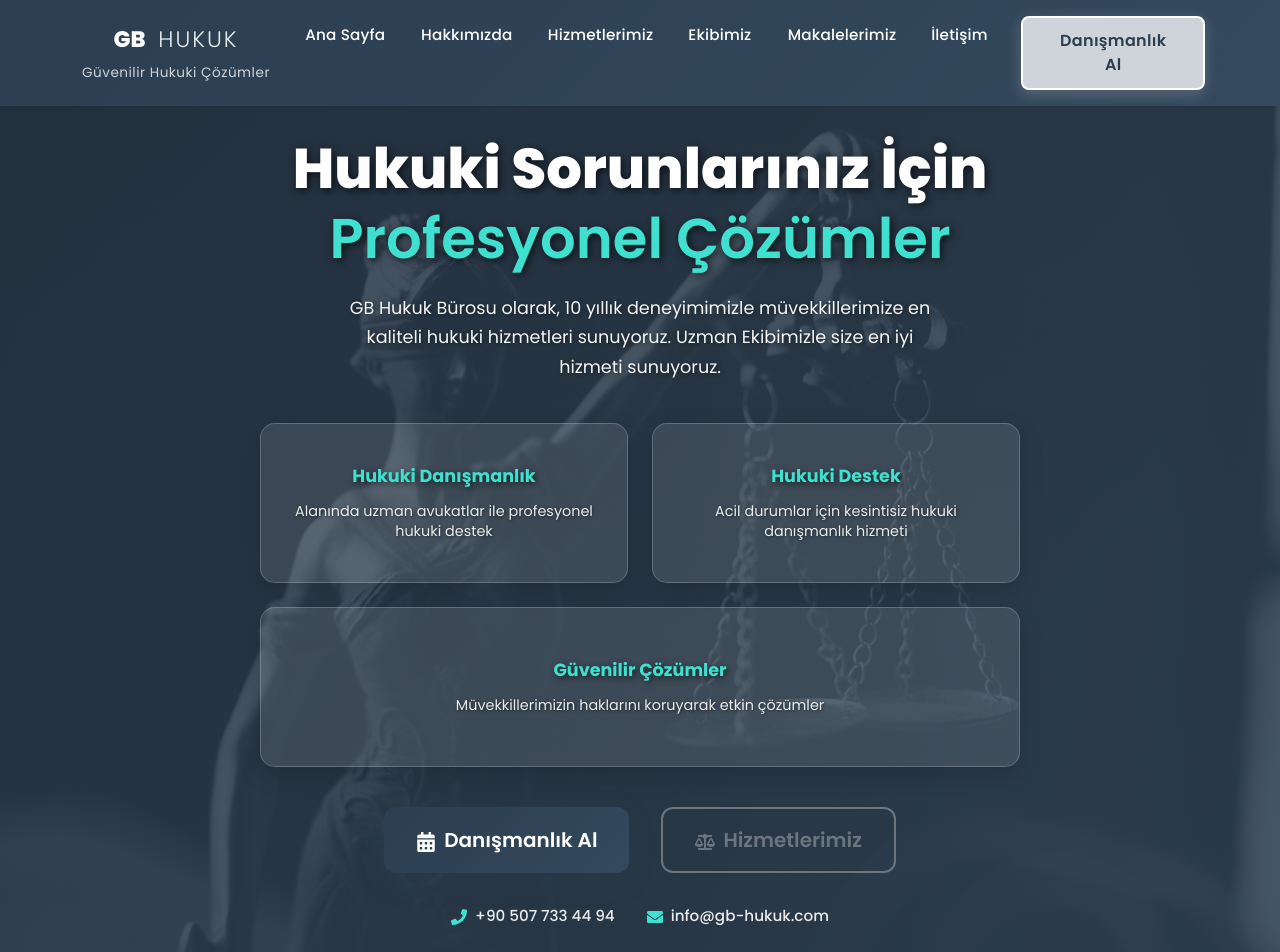
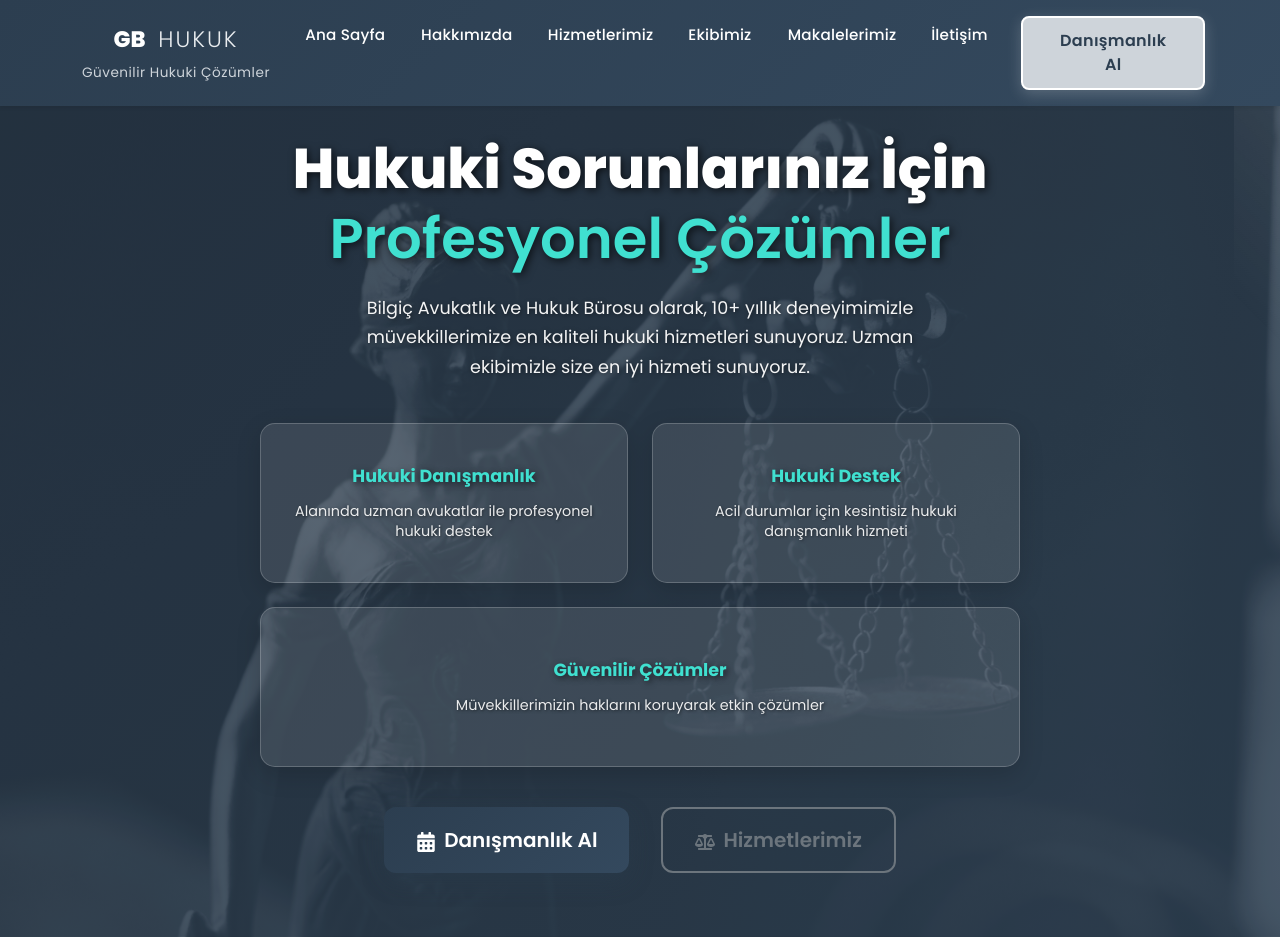
Before and after one commit to OguzDurak/gb-hukuk, a React (Create React App) app: page / in a window 1280 px wide. Shown: the top 952 px of the page. Built offline with nearby package versions, Linux system fonts and the light colour scheme.

Commit message:
feat: Add shimmer effect to hero section and remove contact info

```diff
--- a/src/components/Hero.css
+++ b/src/components/Hero.css
@@ -7,6 +7,35 @@
   font-family: 'Poppins', sans-serif;
   position: relative;
   overflow: hidden;
+}
+
+/* Shimmer Effect */
+.hero-section::after {
+  content: '';
+  position: absolute;
+  top: 0;
+  left: 0;
+  right: 0;
+  bottom: 0;
+  background: linear-gradient(
+    45deg,
+    transparent 30%,
+    rgba(255, 255, 255, 0.1) 50%,
+    transparent 70%
+  );
+  transform: translateX(-100%);
+  animation: shimmer 3s infinite;
+  z-index: 3;
+  pointer-events: none;
+}
+
+@keyframes shimmer {
+  0% {
+    transform: translateX(-100%);
+  }
+  100% {
+    transform: translateX(100%);
+  }
 }
 
 .hero-section::before {
@@ -178,27 +207,6 @@
   box-shadow: 0 8px 25px rgba(108, 117, 125, 0.3);
 }
 
-/* Hero Contact Info */
-.hero-contact-info {
-  display: flex;
-  gap: 2rem;
-  flex-wrap: wrap;
-  justify-content: center;
-}
-
-.contact-item {
-  display: flex;
-  align-items: center;
-  color: rgba(255, 255, 255, 0.9);
-  font-size: 0.95rem;
-  font-weight: 500;
-}
-
-.contact-icon {
-  color: #40E0D0;
-  margin-right: 0.5rem;
-  font-size: 1rem;
-}
 
 /* Hero Visual */
 .hero-visual {
@@ -368,10 +376,7 @@
     margin-bottom: 1rem;
   }
 
-  .hero-contact-info {
-    justify-content: center;
-    gap: 1.5rem;
-  }
+
 
   .floating-element {
     width: 50px;
@@ -430,11 +435,7 @@
     display: none;
   }
 
-  .hero-contact-info {
-    flex-direction: column;
-    align-items: center;
-    gap: 1rem;
-  }
+
 }
 
 @media (max-width: 575.98px) {
@@ -465,7 +466,6 @@
 .hero-description { animation-delay: 0.3s; }
 .hero-stats { animation-delay: 0.4s; }
 .hero-buttons { animation-delay: 0.5s; }
-.hero-contact-info { animation-delay: 0.6s; }
 
 .hero-card {
   animation: fadeInRight 1s ease-out 0.7s forwards;
--- a/src/components/Hero.js
+++ b/src/components/Hero.js
@@ -21,8 +21,8 @@ const Hero = () => {
             </h1>
 
             <p className="hero-description">
-              GB Hukuk Bürosu olarak, 10 yıllık deneyimimizle müvekkillerimize
-              en kaliteli hukuki hizmetleri sunuyoruz. Uzman Ekibimizle size en iyi hizmeti sunuyoruz.
+              Bilgiç Avukatlık ve Hukuk Bürosu olarak, 10+ yıllık deneyimimizle müvekkillerimize
+              en kaliteli hukuki hizmetleri sunuyoruz. Uzman ekibimizle size en iyi hizmeti sunuyoruz.
             </p>
 
             <div className="hero-stats">
@@ -50,17 +50,6 @@ const Hero = () => {
                 Hizmetlerimiz
               </Button>
             </div>
-
-            <div className="hero-contact-info">
-              <div className="contact-item">
-                <FaPhone className="contact-icon" />
-                <span>+90 507 733 44 94</span>
-              </div>
-              <div className="contact-item">
-                <FaEnvelope className="contact-icon" />
-                <span>info@gb-hukuk.com</span>
-              </div>
-            </div>
           </Col>
         </Row>
       </Container>
```
